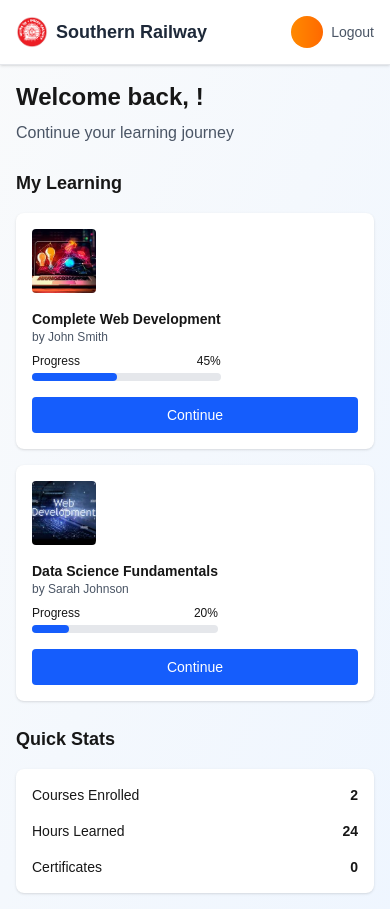
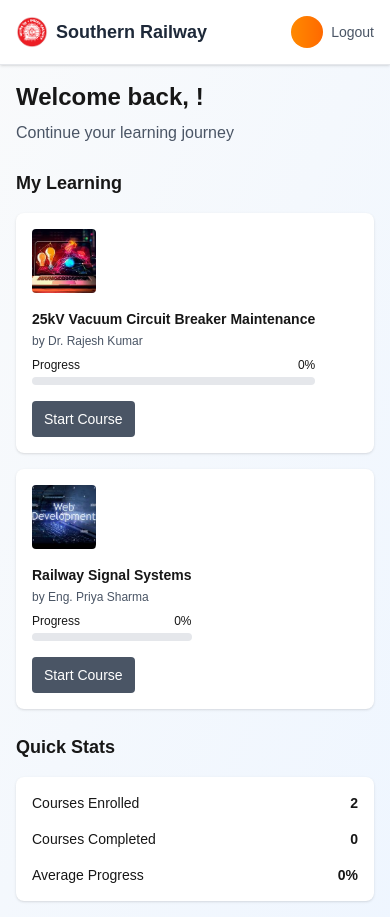
Before and after one commit to Gokulprakash2005/Railway-Course-Portal, a Next.js app: page /dashboard in a window 390 px wide. Built offline with nearby package versions, Linux system fonts and the light colour scheme.

Commit message:
responsive added

```diff
--- a/app/dashboard/page.tsx
+++ b/app/dashboard/page.tsx
@@ -18,22 +18,52 @@ export default function Dashboard() {
     window.location.href = '/'
   }
 
-  const courses = [
+  const [courses, setCourses] = useState([
     {
-      title: "Complete Web Development",
-      instructor: "John Smith",
-      progress: 45,
+      title: "25kV Vacuum Circuit Breaker Maintenance",
+      instructor: "Dr. Rajesh Kumar",
+      progress: 0,
       image: "/OIP (4).jpg",
-      category: "Web Development",
+      category: "Railway Safety",
+      completed: false
     },
     {
-      title: "Data Science Fundamentals",
-      instructor: "Sarah Johnson",
-      progress: 20,
+      title: "Railway Signal Systems",
+      instructor: "Eng. Priya Sharma",
+      progress: 0,
       image: "/OIP (5).jpg",
-      category: "Data Science",
+      category: "Signal Engineering",
+      completed: false
     }
-  ]
+  ])
+
+  useEffect(() => {
+    // Load progress from localStorage
+    const updatedCourses = courses.map(course => {
+      const progressKey = `progress_${course.title.replace(/\s+/g, '_')}`
+      const savedProgress = localStorage.getItem(progressKey)
+      if (savedProgress) {
+        const progress = JSON.parse(savedProgress)
+        const totalModules = getCourseModuleCount(course.title)
+        const completedCount = progress.completedModules?.length || 0
+        const progressPercent = Math.min((completedCount / totalModules) * 100, 100)
+        return {
+          ...course,
+          progress: Math.round(progressPercent),
+          completed: progressPercent === 100
+        }
+      }
+      return course
+    })
+    setCourses(updatedCourses)
+  }, [user])
+
+  const getCourseModuleCount = (courseTitle: string) => {
+    if (courseTitle === '25kV Vacuum Circuit Breaker Maintenance') {
+      return 6 // 3 sections × 2 modules each
+    }
+    return 6 // Default module count
+  }
 
   return (
     <div className="min-h-screen bg-gradient-to-br from-gray-50 to-blue-50">
@@ -82,7 +112,14 @@ export default function Dashboard() {
                     <div className="flex flex-col sm:flex-row items-start sm:items-center gap-4">
                       <img src={course.image} alt={course.title} className="w-16 h-16 rounded object-cover" />
                       <div className="flex-1 min-w-0">
-                        <h3 className="font-semibold text-sm sm:text-base">{course.title}</h3>
+                        <div className="flex items-center gap-2 mb-1">
+                          <h3 className="font-semibold text-sm sm:text-base">{course.title}</h3>
+                          {course.completed && (
+                            <span className="bg-green-100 text-green-800 text-xs px-2 py-1 rounded-full font-medium">
+                              ✓ Completed
+                            </span>
+                          )}
+                        </div>
                         <p className="text-xs sm:text-sm text-gray-600">by {course.instructor}</p>
                         <div className="mt-2">
                           <div className="flex justify-between text-xs sm:text-sm mb-1">
@@ -90,13 +127,31 @@ export default function Dashboard() {
                             <span>{course.progress}%</span>
                           </div>
                           <div className="w-full bg-gray-200 rounded-full h-2">
-                            <div className="bg-blue-600 h-2 rounded-full" style={{width: `${course.progress}%`}}></div>
+                            <div className={`h-2 rounded-full transition-all ${
+                              course.completed ? 'bg-green-600' : 'bg-blue-600'
+                            }`} style={{width: `${course.progress}%`}}></div>
                           </div>
                         </div>
                       </div>
-                      <button className="bg-blue-600 text-white px-3 sm:px-4 py-2 rounded hover:bg-blue-700 text-sm w-full sm:w-auto">
-                        Continue
-                      </button>
+                      {course.completed ? (
+                        <Link href={`/assessment?course=${encodeURIComponent(course.title)}`}>
+                          <button className="bg-green-600 text-white px-3 sm:px-4 py-2 rounded hover:bg-green-700 text-sm w-full sm:w-auto">
+                            Take Assessment
+                          </button>
+                        </Link>
+                      ) : course.progress > 0 ? (
+                        <Link href={`/learn?course=${encodeURIComponent(course.title)}`}>
+                          <button className="bg-blue-600 text-white px-3 sm:px-4 py-2 rounded hover:bg-blue-700 text-sm w-full sm:w-auto">
+                            Continue
+                          </button>
+                        </Link>
+                      ) : (
+                        <Link href={`/learn?course=${encodeURIComponent(course.title)}`}>
+                          <button className="bg-gray-600 text-white px-3 sm:px-4 py-2 rounded hover:bg-gray-700 text-sm w-full sm:w-auto">
+                            Start Course
+                          </button>
+                        </Link>
+                      )}
                     </div>
                   </div>
                 ))}
@@ -109,15 +164,17 @@ export default function Dashboard() {
                 <div className="space-y-4">
                   <div className="flex justify-between">
                     <span className="text-sm sm:text-base">Courses Enrolled</span>
-                    <span className="font-semibold text-sm sm:text-base">2</span>
+                    <span className="font-semibold text-sm sm:text-base">{courses.length}</span>
                   </div>
                   <div className="flex justify-between">
-                    <span className="text-sm sm:text-base">Hours Learned</span>
-                    <span className="font-semibold text-sm sm:text-base">24</span>
+                    <span className="text-sm sm:text-base">Courses Completed</span>
+                    <span className="font-semibold text-sm sm:text-base">{courses.filter(c => c.completed).length}</span>
                   </div>
                   <div className="flex justify-between">
-                    <span className="text-sm sm:text-base">Certificates</span>
-                    <span className="font-semibold text-sm sm:text-base">0</span>
+                    <span className="text-sm sm:text-base">Average Progress</span>
+                    <span className="font-semibold text-sm sm:text-base">
+                      {Math.round(courses.reduce((sum, c) => sum + c.progress, 0) / courses.length)}%
+                    </span>
                   </div>
                 </div>
               </div>
```
